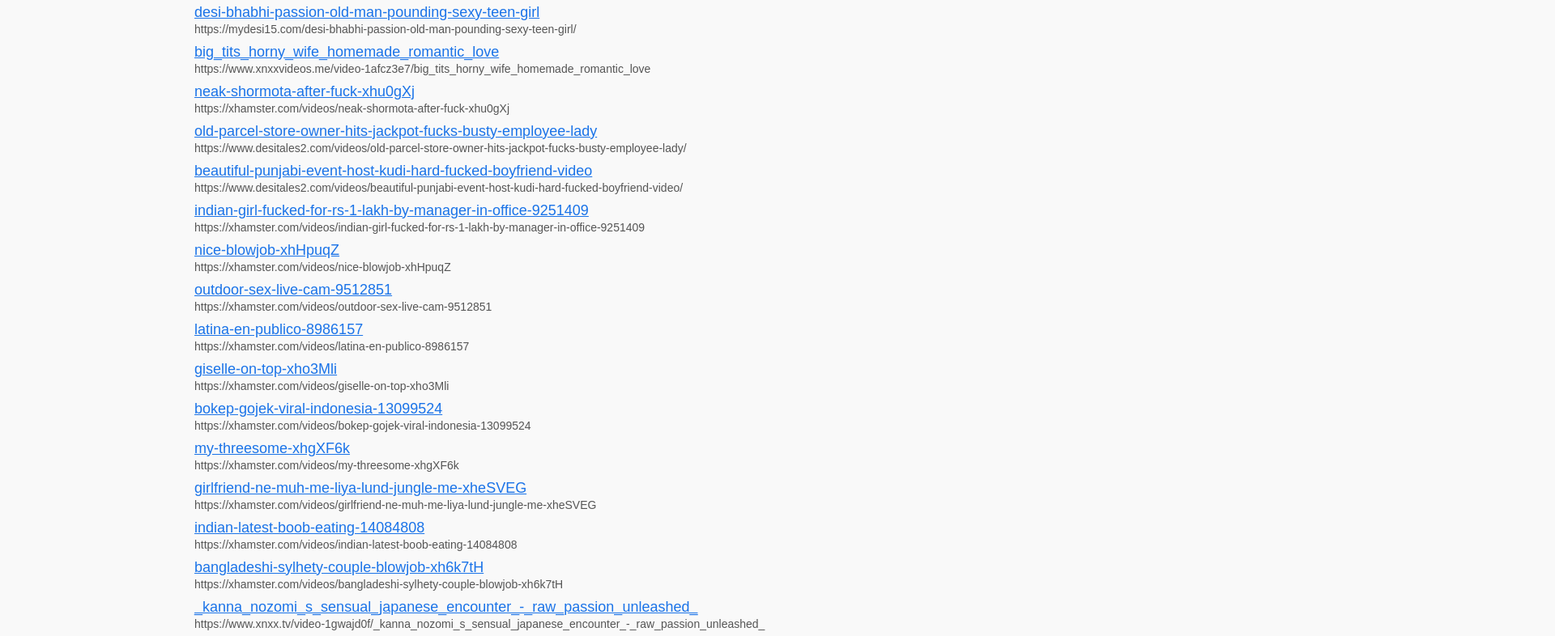
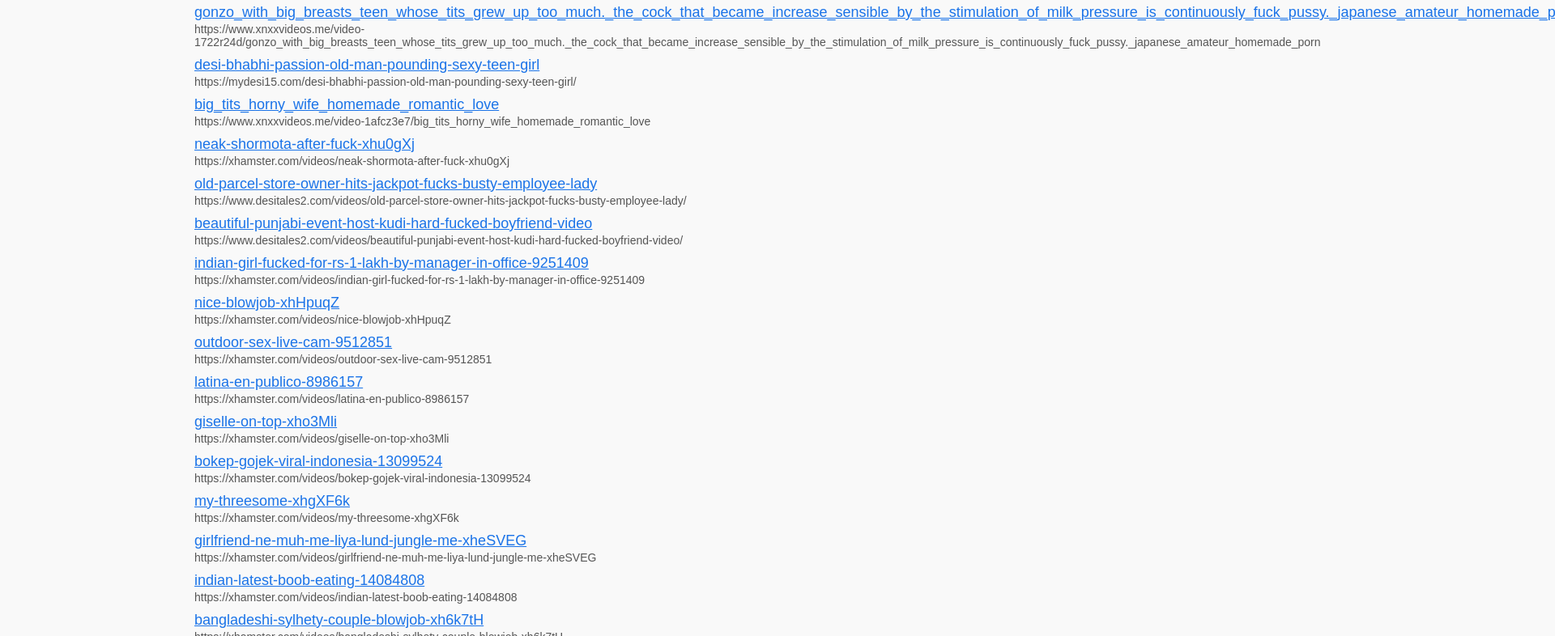
Before and after one commit to isiam0987667-max/se, a plain HTML site: page index.html in a window 1280 px wide. Shown: the part 83-869 px from the top of the page at 81% size, 1920 px wide, since content can reach past the window. Drawn offline with Linux system fonts and the light colour scheme.

Commit message:
Add video: gonzo_with_big_breasts_teen_whose_tits_grew_up_too_much._the_cock_that_became_increase_sensible_by_the_stimulation_of_milk_pressure_is_continuously_fuck_pussy._japanese_amateur_homemade_porn

```diff
--- a/index.html
+++ b/index.html
@@ -32,6 +32,11 @@ a.video-link:hover { color:#0c47a1; }
 <h2>My Video Links</h2>
 
 <ul id="videoList">
+
+<li>
+  <a class="video-link" href="https://www.xnxxvideos.me/video-1722r24d/gonzo_with_big_breasts_teen_whose_tits_grew_up_too_much._the_cock_that_became_increase_sensible_by_the_stimulation_of_milk_pressure_is_continuously_fuck_pussy._japanese_amateur_homemade_porn" target="_blank">gonzo_with_big_breasts_teen_whose_tits_grew_up_too_much._the_cock_that_became_increase_sensible_by_the_stimulation_of_milk_pressure_is_continuously_fuck_pussy._japanese_amateur_homemade_porn</a>
+  <span class="url-text">https://www.xnxxvideos.me/video-1722r24d/gonzo_with_big_breasts_teen_whose_tits_grew_up_too_much._the_cock_that_became_increase_sensible_by_the_stimulation_of_milk_pressure_is_continuously_fuck_pussy._japanese_amateur_homemade_porn</span>
+</li>
 
 <li>
   <a class="video-link" href="https://mydesi15.com/desi-bhabhi-passion-old-man-pounding-sexy-teen-girl/" target="_blank">desi-bhabhi-passion-old-man-pounding-sexy-teen-girl</a>
```
